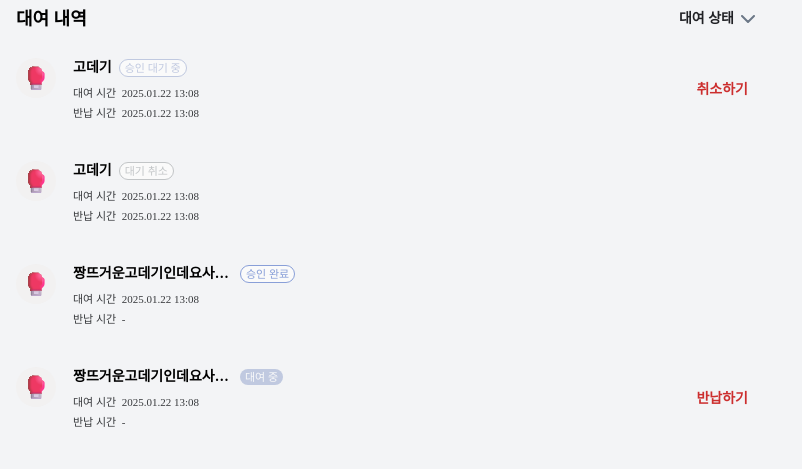
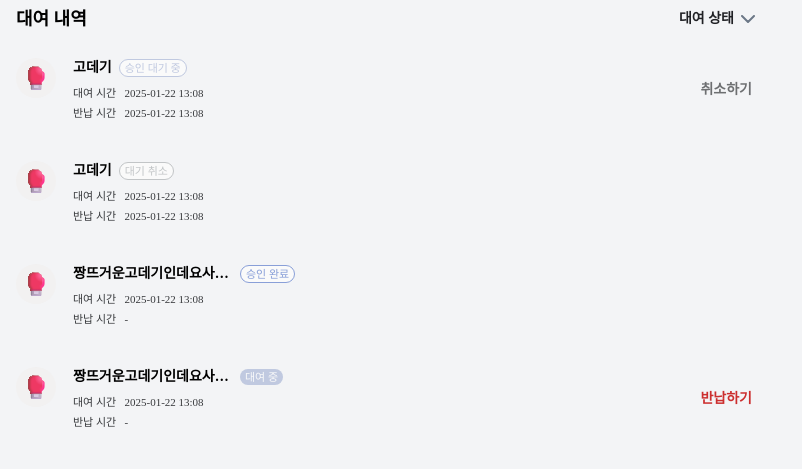
Before and after one commit to billilge/frontend, a Next.js app: page /mobile/history in a window 1280 px wide. Shown: the part 249-718 px from the top of the page, without its empty margins (0-802 px from the left). Built offline with nearby package versions, Linux system fonts and the light colour scheme; no server answers.

Commit message:
feat: 날짜 형식 변경

```diff
--- a/src/app/mobile/history/_components/RentalItem/index.tsx
+++ b/src/app/mobile/history/_components/RentalItem/index.tsx
@@ -1,5 +1,6 @@
 import Image from 'next/image';
 import StatusBadge from '@/app/mobile/history/_components/StatusBadge';
+import convertTime from '@/utils/convertTime';
 
 interface RentalItemProps {
   item: { itemName: string; imageUrl: string };
@@ -20,6 +21,11 @@ export default function RentalItem({
   onCancelClick,
   onReturnCancelClick,
 }: RentalItemProps) {
+  const applicatedRentTime = convertTime(rentAt);
+  const applicatedReturnTime = returnAt
+    ? convertTime(returnAt)
+    : { formattedDate: '-', formattedTime: '' };
+
   return (
     <div className="flex w-full items-center justify-between py-5">
       <div className="flex items-start gap-[17px]">
@@ -39,8 +45,20 @@ export default function RentalItem({
             <StatusBadge status={rentalStatus} />
           </div>
           <div className="flex flex-col gap-1 text-caption-2_midi text-gray-primary">
-            <div>대여 시간 &nbsp;{rentAt !== '' ? rentAt : '-'}</div>
-            <div>반납 시간 &nbsp;{returnAt !== '' ? returnAt : '-'}</div>
+            <div>
+              대여 시간 &nbsp; {applicatedRentTime.formattedDate}{' '}
+              {applicatedRentTime.formattedTime
+                .split(':')
+                .slice(0, 2)
+                .join(':')}
+            </div>
+            <div>
+              반납 시간 &nbsp; {applicatedReturnTime.formattedDate}{' '}
+              {applicatedReturnTime.formattedTime
+                .split(':')
+                .slice(0, 2)
+                .join(':')}
+            </div>
           </div>
         </div>
       </div>
@@ -50,7 +68,7 @@ export default function RentalItem({
         <button
           type="button"
           onClick={onReturnClick}
-          className="box-border px-1 py-2.5 text-body-2-normal_semi font-semibold text-warning"
+          className="box-border py-2.5 text-body-2-normal_semi font-semibold text-warning"
         >
           반납하기
         </button>
@@ -61,7 +79,7 @@ export default function RentalItem({
         <button
           type="button"
           onClick={onCancelClick}
-          className="box-border px-1 py-2.5 text-body-2-normal_semi font-semibold text-warning"
+          className="box-border py-2.5 text-body-2-normal_semi font-semibold text-[#6D6F71]"
         >
           취소하기
         </button>
@@ -72,7 +90,7 @@ export default function RentalItem({
         <button
           type="button"
           onClick={onReturnCancelClick}
-          className="box-border px-1 py-2.5 text-body-2-normal_semi font-semibold text-warning"
+          className="box-border py-2.5 text-body-2-normal_semi font-semibold text-[#6D6F71]"
         >
           취소하기
         </button>
```
